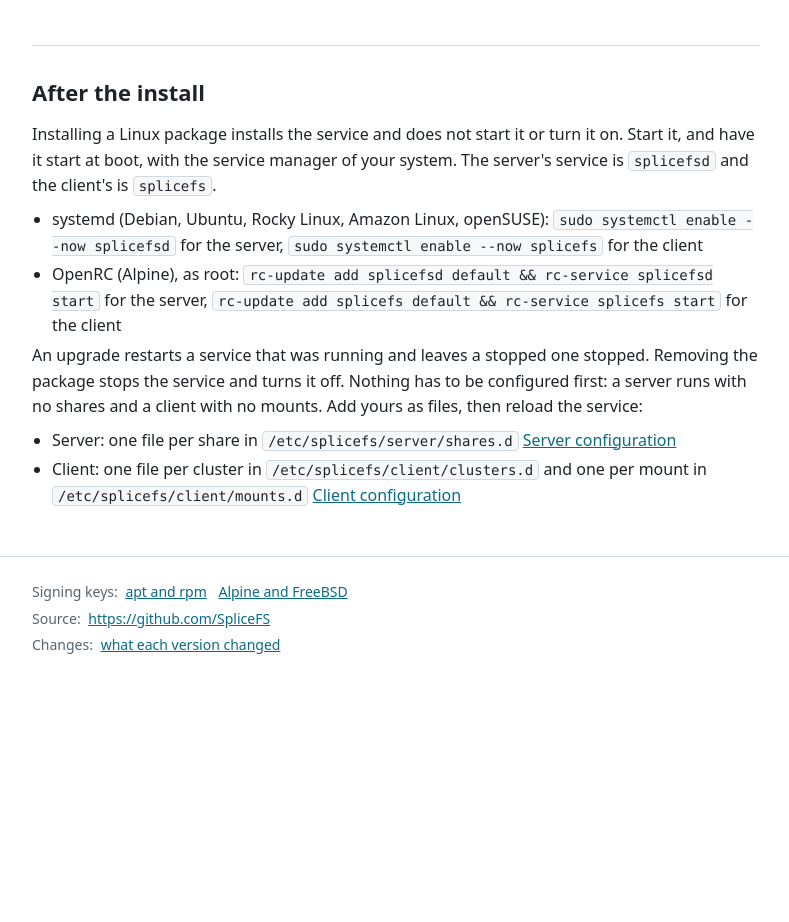
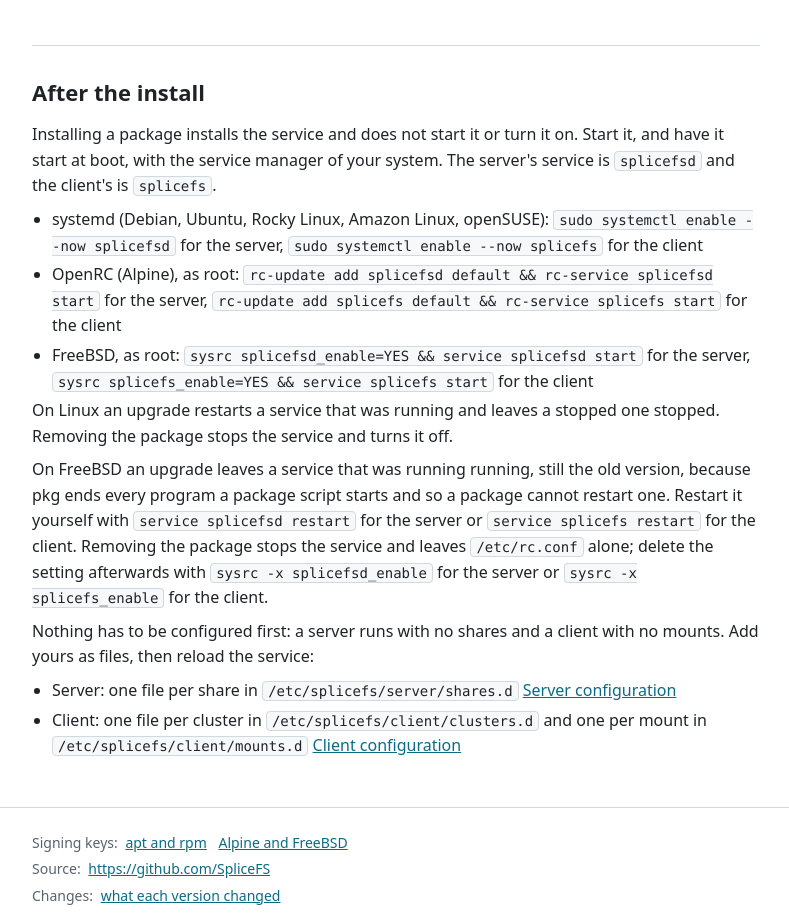
Before and after one commit to SpliceFS/packages, a plain HTML site: page site/index.html in a window 1280 px wide. Shown: the part 2517-3439 px from the top of the page, without its empty margins (244-1033 px from the left). Before the commit the page ends 3218 px from the top, so only its background shows below. Drawn offline with Linux system fonts and the light colour scheme.

Commit message:
Document the FreeBSD service steps next to systemd and OpenRC
The install page and the README told FreeBSD readers nothing after the
install. They now show how to turn the service on and start it, that
an upgrade leaves it running as it was, and how to delete the rc.conf
setting after a removal. A host test keeps both documents and the pkg
messages on the same commands.

```diff
--- a/site/index.html
+++ b/site/index.html
@@ -398,12 +398,15 @@ pkg install splicefs-client    # the client
 
   <section class="after">
     <h2>After the install</h2>
-    <p>Installing a Linux package installs the service and does not start it or turn it on. Start it, and have it start at boot, with the service manager of your system. The server's service is <code class="inline">splicefsd</code> and the client's is <code class="inline">splicefs</code>.</p>
+    <p>Installing a package installs the service and does not start it or turn it on. Start it, and have it start at boot, with the service manager of your system. The server's service is <code class="inline">splicefsd</code> and the client's is <code class="inline">splicefs</code>.</p>
     <ul>
       <li>systemd (Debian, Ubuntu, Rocky Linux, Amazon Linux, openSUSE): <code class="inline">sudo systemctl enable --now splicefsd</code> for the server, <code class="inline">sudo systemctl enable --now splicefs</code> for the client</li>
       <li>OpenRC (Alpine), as root: <code class="inline">rc-update add splicefsd default &amp;&amp; rc-service splicefsd start</code> for the server, <code class="inline">rc-update add splicefs default &amp;&amp; rc-service splicefs start</code> for the client</li>
+      <li>FreeBSD, as root: <code class="inline">sysrc splicefsd_enable=YES &amp;&amp; service splicefsd start</code> for the server, <code class="inline">sysrc splicefs_enable=YES &amp;&amp; service splicefs start</code> for the client</li>
     </ul>
-    <p>An upgrade restarts a service that was running and leaves a stopped one stopped. Removing the package stops the service and turns it off. Nothing has to be configured first: a server runs with no shares and a client with no mounts. Add yours as files, then reload the service:</p>
+    <p>On Linux an upgrade restarts a service that was running and leaves a stopped one stopped. Removing the package stops the service and turns it off.</p>
+    <p>On FreeBSD an upgrade leaves a service that was running running, still the old version, because pkg ends every program a package script starts and so a package cannot restart one. Restart it yourself with <code class="inline">service splicefsd restart</code> for the server or <code class="inline">service splicefs restart</code> for the client. Removing the package stops the service and leaves <code class="inline">/etc/rc.conf</code> alone; delete the setting afterwards with <code class="inline">sysrc -x splicefsd_enable</code> for the server or <code class="inline">sysrc -x splicefs_enable</code> for the client.</p>
+    <p>Nothing has to be configured first: a server runs with no shares and a client with no mounts. Add yours as files, then reload the service:</p>
     <ul>
       <li>Server: one file per share in <code class="inline">/etc/splicefs/server/shares.d</code> <a href="https://github.com/SpliceFS/server/blob/main/docs/configuration.md">Server configuration</a></li>
       <li>Client: one file per cluster in <code class="inline">/etc/splicefs/client/clusters.d</code> and one per mount in <code class="inline">/etc/splicefs/client/mounts.d</code> <a href="https://github.com/SpliceFS/client/blob/main/docs/configuration.md">Client configuration</a></li>
```
Also changed, not shown: 2 other files.
